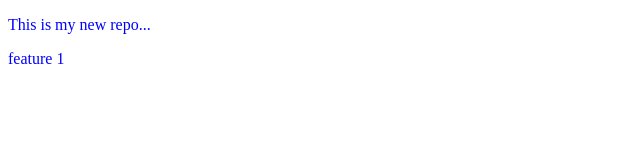
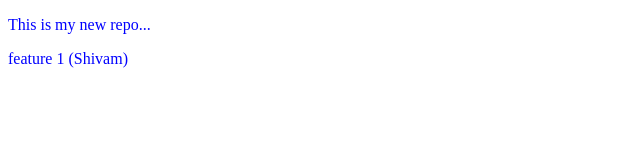
Before and after one commit to AryanRaj08/local, a plain HTML site: page index.html in a window 1280 px wide. Shown: the full height of the page, 0-640 px from the left. Drawn offline with Linux system fonts and the light colour scheme.

```diff
--- a/index.html
+++ b/index.html
@@ -8,6 +8,6 @@
 </head>
 <body>
     <p>This is my new repo...</p>
-    <p>feature 1</p>
+    <p>feature 1 (Shivam) </p>
 </body>
 </html>
```
